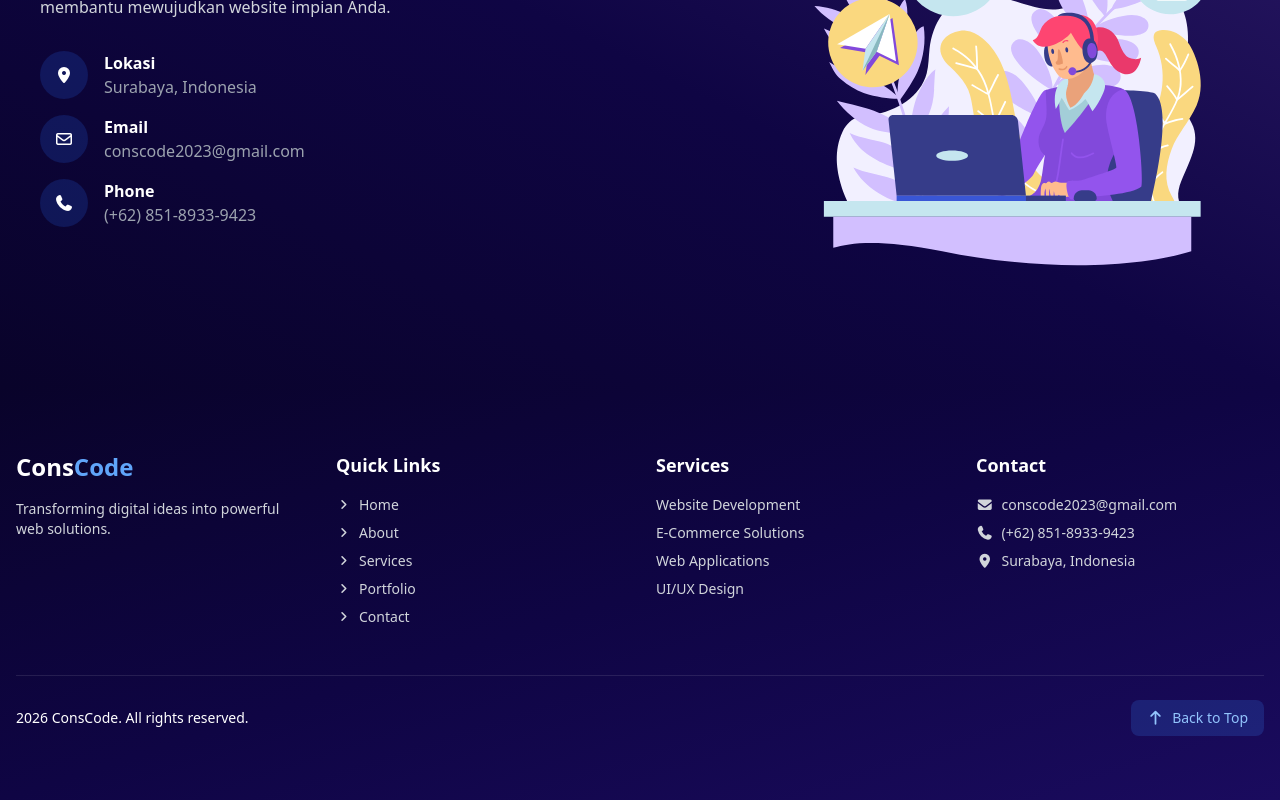
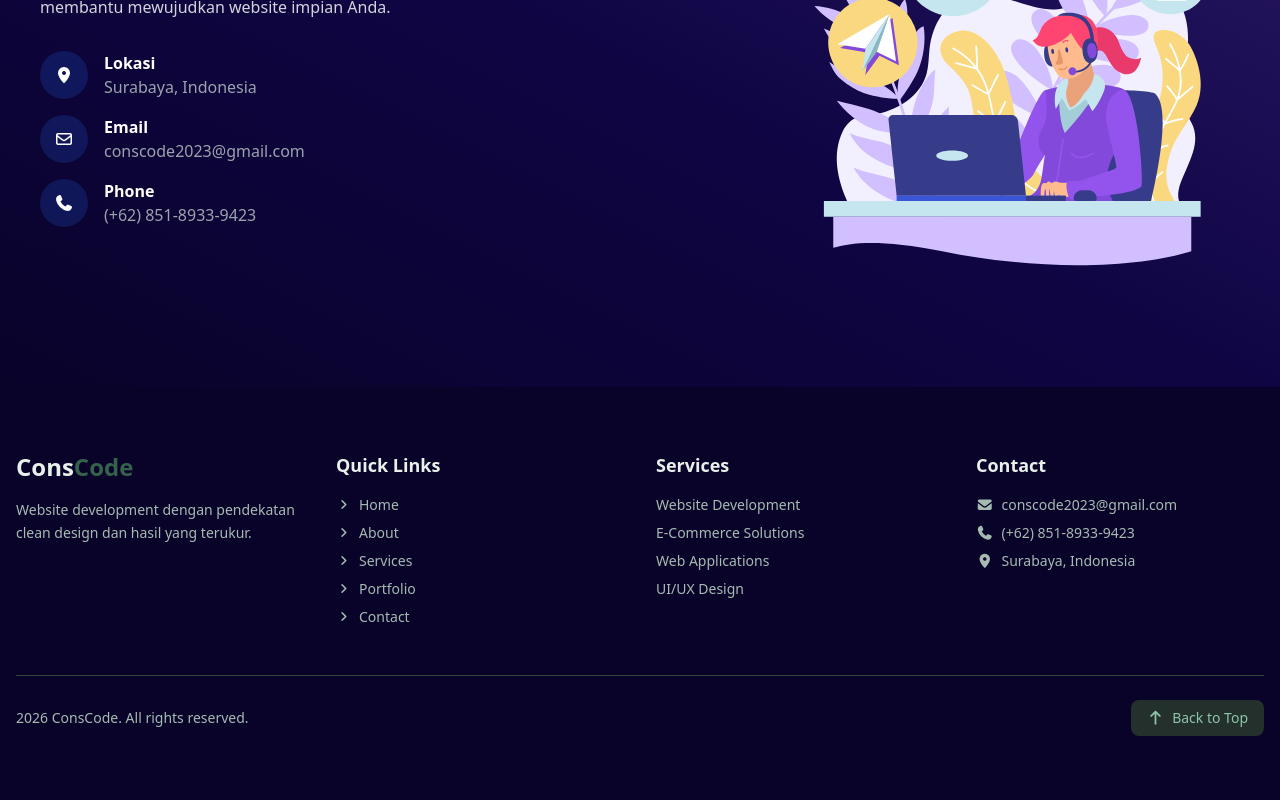
Before and after one commit to conscode-dev/conscode-web, a React (Vite) app: page / in a window 1280 px wide. Shown: the part 9562-10362 px from the top of the page. Built offline with nearby package versions, Linux system fonts and the light colour scheme.

Commit message:
refactor: update Footer component - apply new color scheme and improve styling consistency

```diff
--- a/src/components/Footer.jsx
+++ b/src/components/Footer.jsx
@@ -39,36 +39,33 @@ const Footer = () => {
   };
 
   return (
-    <footer className="bg-gradient-to-br from-[#09032A] via-[#0f0544] to-[#1a0b5e] text-white">
+    <footer className="section-shell text-[#e8f0ea]">
       <AnimatedSection animation="slide-in-bottom">
         <div className="container mx-auto px-4 py-16">
-          {/* GRID UTAMA */}
           <div className="grid grid-cols-1 md:grid-cols-2 lg:grid-cols-4 gap-8 mb-12">
-            {/* Company Info */}
             <div>
               <h3 className="text-2xl font-bold mb-4">
-                <span className="text-white">Cons</span>
-                <span className="text-blue-400">Code</span>
+                <span className="text-[#e8f0ea]">Cons</span>
+                <span className="text-[#35624a]">Code</span>
               </h3>
-              <p className="text-gray-300 text-sm">
-                Transforming digital ideas into powerful web solutions.
+              <p className="text-[#a6bbb1] text-sm leading-relaxed">
+                Website development dengan pendekatan clean design dan hasil yang terukur.
               </p>
             </div>
 
             {footerSections.map((section, index) => (
               <div key={index}>
-                <h4 className="text-lg font-semibold mb-4 text-white">
+                <h4 className="text-lg font-semibold mb-4 text-[#e8f0ea]">
                   {section.title}
                 </h4>
 
-                {/* Navigasi */}
                 {section.links && (
                   <ul className="space-y-2">
                     {section.links.map((link, idx) => (
                       <li key={idx}>
                         <button
                           onClick={() => scrollToSection(link.target)}
-                          className="text-gray-300 hover:text-blue-400 transition-colors text-sm flex items-center"
+                          className="text-[#a6bbb1] hover:text-[#8ec5aa] transition-colors text-sm flex items-center"
                         >
                           <i className="fa-solid fa-angle-right mr-2 text-xs"></i>
                           {link.label}
@@ -78,17 +75,16 @@ const Footer = () => {
                   </ul>
                 )}
 
-                {/* Contact */}
                 {section.items && (
                   <ul className="space-y-2">
                     {section.items.map((item, idx) => (
                       <li
                         key={idx}
-                        className="text-gray-300 text-sm flex items-center gap-2"
+                        className="text-[#a6bbb1] text-sm flex items-center gap-2"
                       >
                         {section.icons && section.icons[idx] && (
                           <i
-                            className={`fa-solid ${section.icons[idx]} text-gray-300`}
+                            className={`fa-solid ${section.icons[idx]} text-[#a6bbb1]`}
                           ></i>
                         )}
                         {item}
@@ -100,15 +96,14 @@ const Footer = () => {
             ))}
           </div>
 
-          {/* Bottom Bar */}
-          <div className="border-t border-white/10 pt-6 flex flex-col sm:flex-row justify-between items-center gap-4">
-            <p className="text-white text-sm">
+          <div className="border-t border-[#33423c] pt-6 flex flex-col sm:flex-row justify-between items-center gap-4">
+            <p className="text-[#a6bbb1] text-sm">
               {new Date().getFullYear()} ConsCode. All rights reserved.
             </p>
 
             <button
               onClick={scrollToTop}
-              className="flex items-center gap-2 px-4 py-2 bg-blue-500/20 hover:bg-blue-500 text-blue-300 hover:text-white rounded-lg transition-colors text-sm"
+              className="flex items-center gap-2 px-4 py-2 bg-[#23302c] hover:bg-[#31433d] text-[#8ec5aa] rounded-lg transition-colors text-sm"
             >
               <i className="fa-solid fa-arrow-up"></i> Back to Top
             </button>
```
